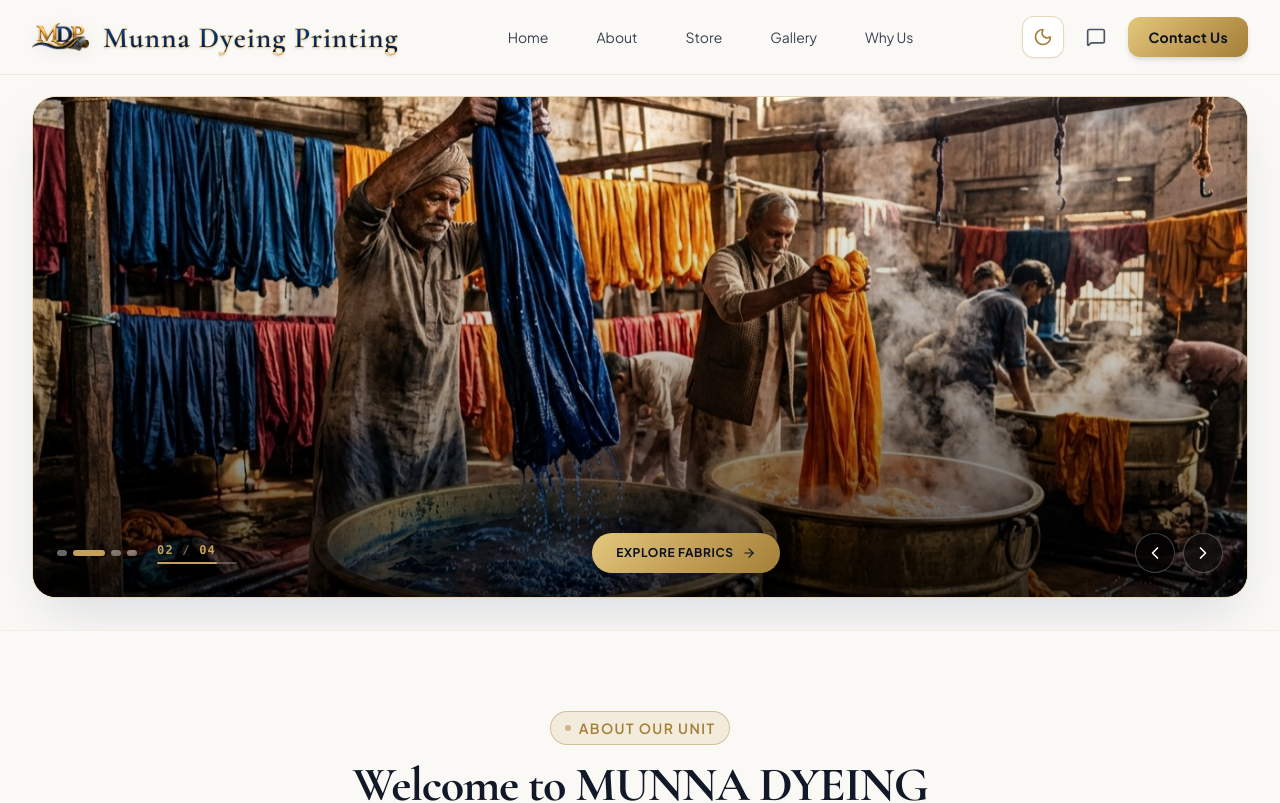
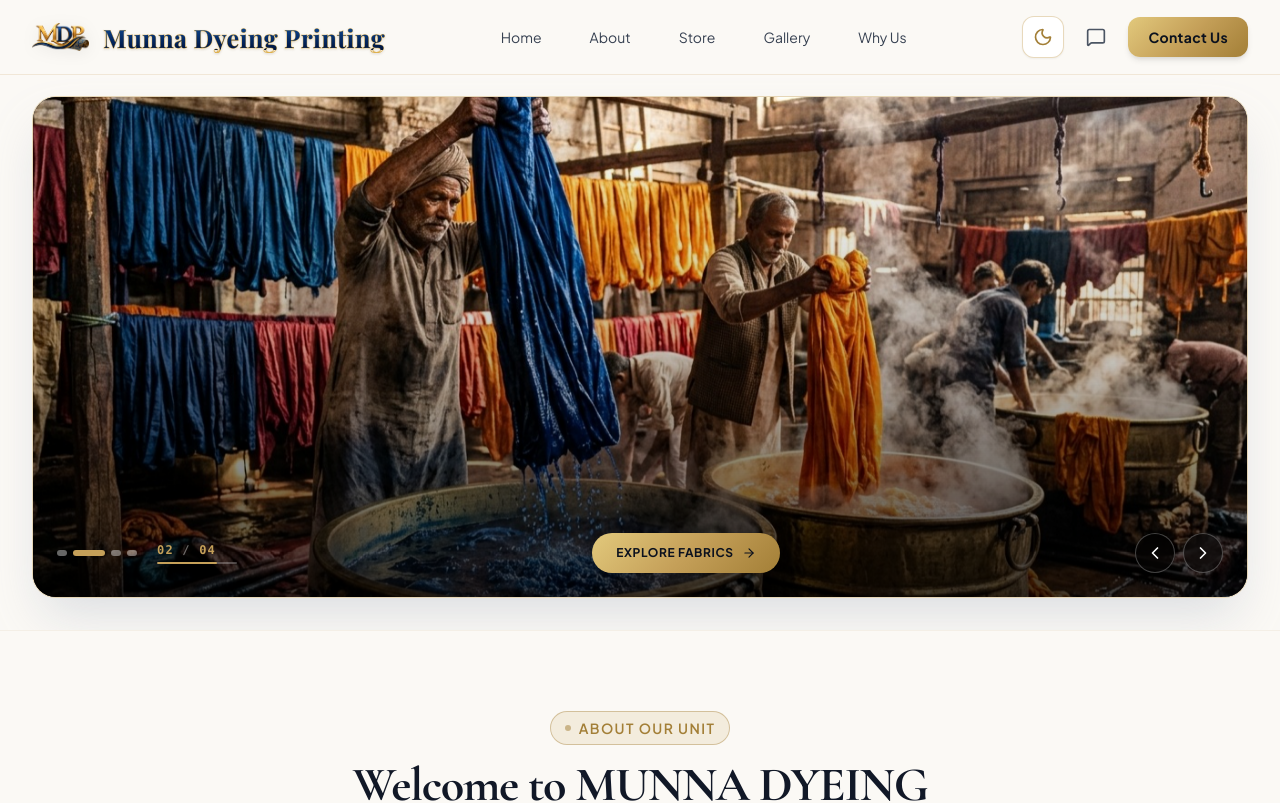
Before and after one commit to vishalprsd75/MDP, a React (Vite) app: page / in a window 1280 px wide. Shown: the top 803 px of the page. Built offline with nearby package versions, Linux system fonts and the light colour scheme; a web font is replaced by a local one.

Commit message:
style: apply Playfair Display font for Munna Dyeing Printing luxury wordmark

```diff
--- a/src/components/Logo.jsx
+++ b/src/components/Logo.jsx
@@ -67,10 +67,10 @@ const Logo = ({
 
   const isFooter = size === 'lg';
 
-  // Shared font size class for "Munna Dyeing Printing" in Cormorant Garamond (calibrated for lowercase x-height)
+  // Shared font size class for "Munna Dyeing Printing" in Playfair Display (calibrated for editorial x-height)
   const sharedTypographySize = isFooter
     ? 'text-2xl sm:text-3xl md:text-4xl'
-    : 'text-[14px] min-[350px]:text-[15.5px] min-[380px]:text-[17px] min-[410px]:text-[18px] sm:text-xl md:text-2xl lg:text-[27px] xl:text-[29px]';
+    : 'text-[13px] min-[350px]:text-[14.5px] min-[380px]:text-[15.5px] min-[410px]:text-[16.5px] sm:text-lg md:text-xl lg:text-[23px] xl:text-[25px]';
 
   // Classes for unified royal sapphire navy with thin light gold hairline border
   const strokeClass = darkMode ? 'wordmark-gold-stroke-dark' : 'wordmark-gold-stroke-light';
@@ -89,11 +89,11 @@ const Logo = ({
         </div>
       )}
 
-      {/* 2. Complete Business Name Wordmark: Munna Dyeing Printing (True Lowercase Classical Serif) */}
+      {/* 2. Complete Business Name Wordmark: Munna Dyeing Printing (True Lowercase Luxury Editorial Serif) */}
       <div className="flex items-center justify-center select-none py-0.5">
         <div
-          className={`flex flex-row items-baseline whitespace-nowrap leading-none tracking-[0.03em] sm:tracking-[0.04em] font-semibold ${sharedTypographySize}`}
-          style={{ fontFamily: "'Cormorant Garamond', Georgia, serif" }}
+          className={`flex flex-row items-baseline whitespace-nowrap leading-none tracking-[0.015em] sm:tracking-[0.02em] font-bold ${sharedTypographySize}`}
+          style={{ fontFamily: "'Playfair Display', Georgia, serif" }}
         >
           {/* Dual-Layer: Deep Royal Sapphire Navy Fill + Delicate Light Gold Hairline Border */}
           <span className="wordmark-bordered-navy-container leading-none select-none">
@@ -101,7 +101,7 @@ const Logo = ({
             <span
               aria-hidden="true"
               className={strokeClass}
-              style={{ fontFamily: "'Cormorant Garamond', Georgia, serif" }}
+              style={{ fontFamily: "'Playfair Display', Georgia, serif" }}
             >
               Munna Dyeing Printing
             </span>
@@ -109,7 +109,7 @@ const Logo = ({
             {/* Layer 2: Deep Royal Sapphire Navy Fill (In Front) */}
             <span
               className={navyFillClass}
-              style={{ fontFamily: "'Cormorant Garamond', Georgia, serif" }}
+              style={{ fontFamily: "'Playfair Display', Georgia, serif" }}
             >
               Munna Dyeing Printing
             </span>
```
